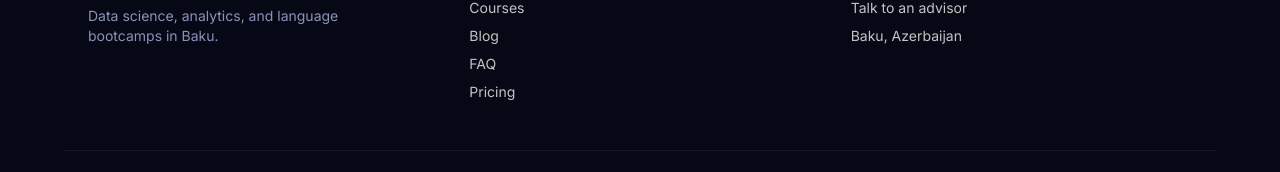
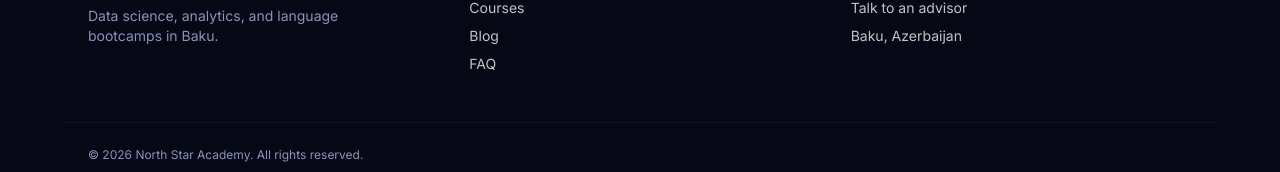
Before and after one commit to baylarvaliyev/nsedu, a Next.js app: page / in a window 1280 px wide. Shown: the part 1345-1517 px from the top of the page. Built offline with nearby package versions, Linux system fonts and the light colour scheme; no server answers; the database is empty.

Commit message:
Remove Pricing links from nav and footer (dropped per decision to show prices on course pages instead)

```diff
--- a/src/components/Footer.tsx
+++ b/src/components/Footer.tsx
@@ -17,7 +17,6 @@
             <a href="#courses" className="font-body text-sm text-[#F5F3EE]/80 hover:text-[#F5F3EE]">Courses</a>
             <a href="/blog" className="font-body text-sm text-[#F5F3EE]/80 hover:text-[#F5F3EE]">Blog</a>
             <a href="#faq" className="font-body text-sm text-[#F5F3EE]/80 hover:text-[#F5F3EE]">FAQ</a>
-            <a href="#pricing" className="font-body text-sm text-[#F5F3EE]/80 hover:text-[#F5F3EE]">Pricing</a>
           </div>
         </div>
 
--- a/src/components/Header.tsx
+++ b/src/components/Header.tsx
@@ -7,7 +7,6 @@
 const NAV_LINKS = [
   { href: "#courses", label: "Courses" },
   { href: "#faq", label: "FAQ" },
-  { href: "#pricing", label: "Pricing" },
   { href: "/blog", label: "Blog" },
 ];
 
```
